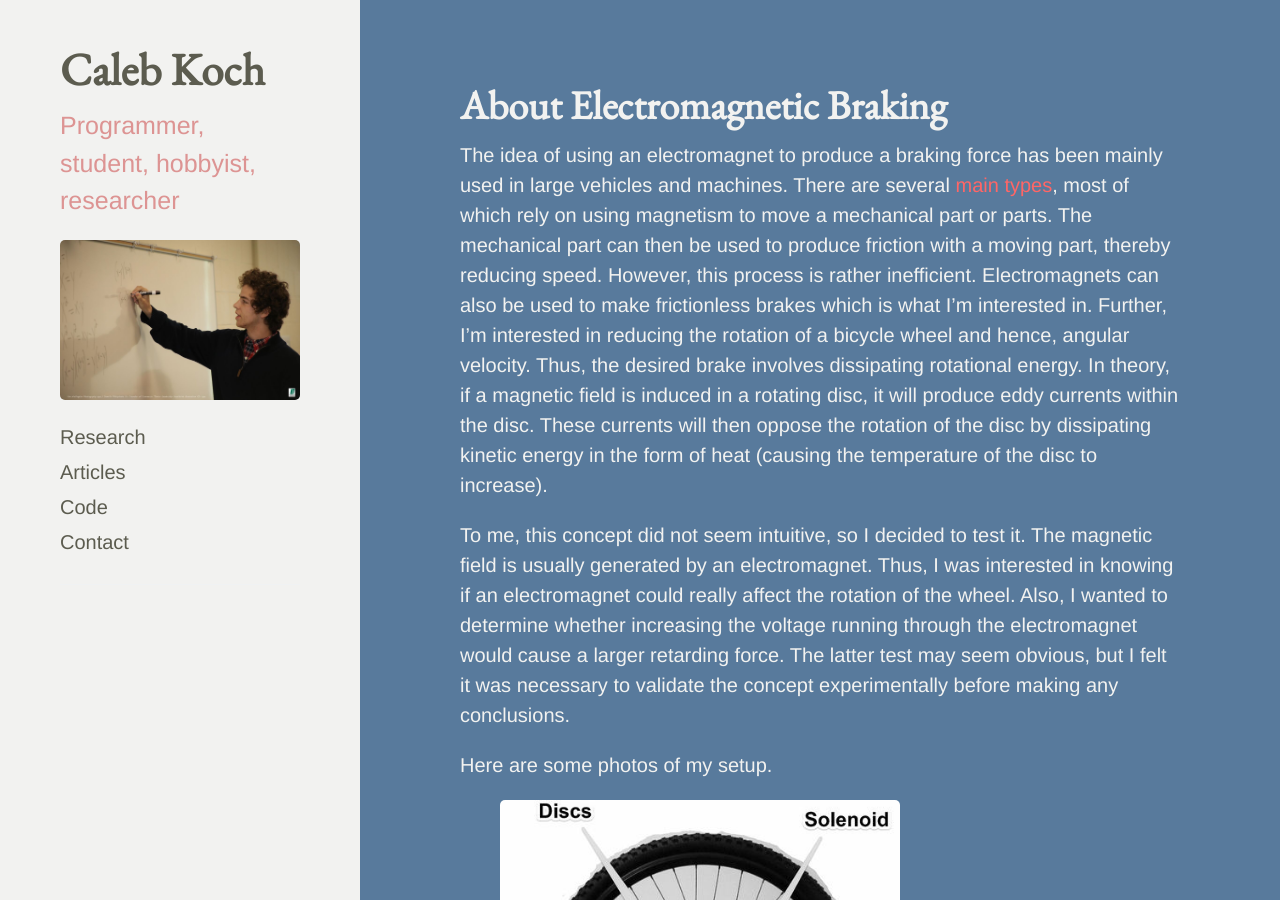
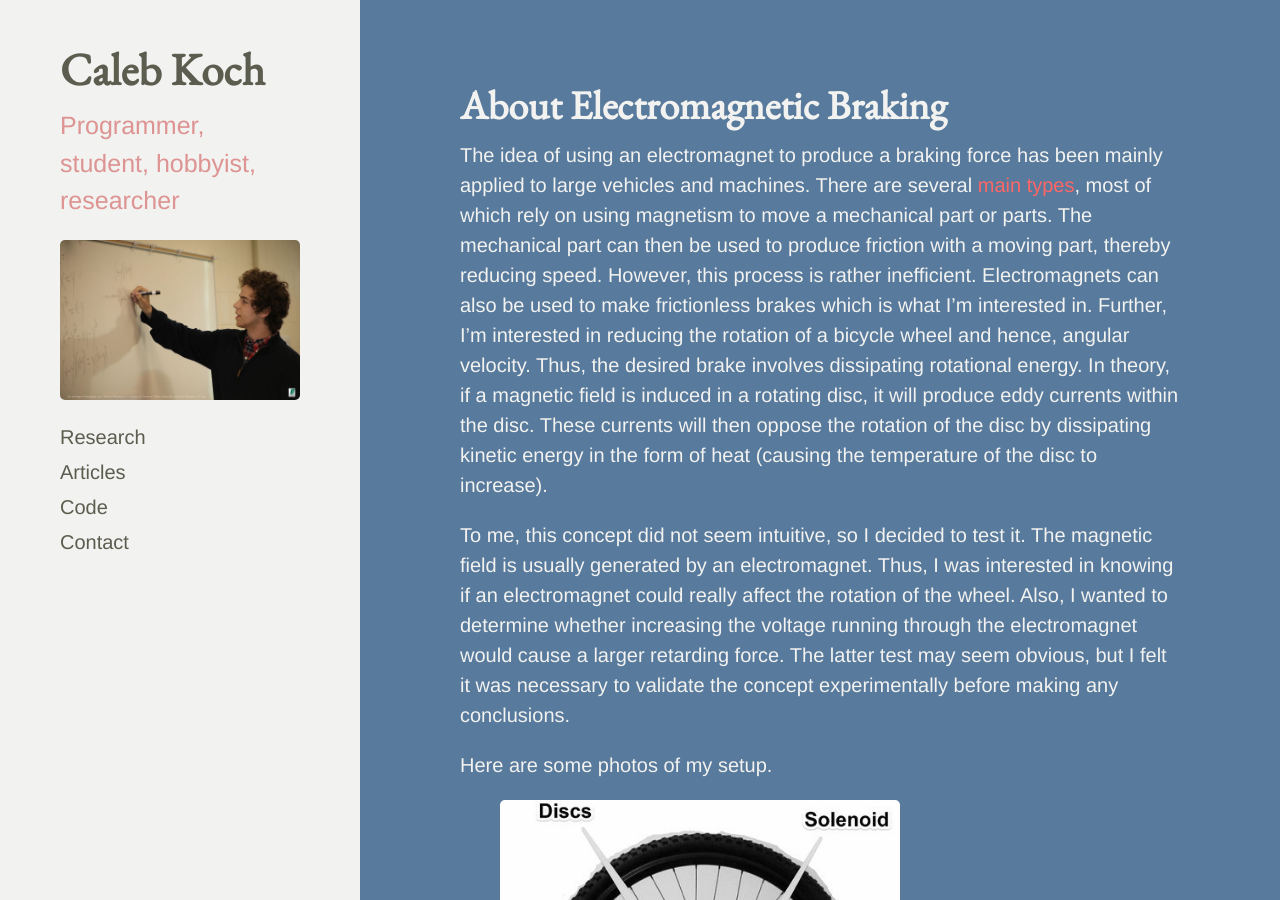
Before and after one commit to cakoch10/cakoch10.github.io, a Jekyll site: the page built from electromagnetism.md, in a window 1280 px wide and 900 px high. Built offline with Jekyll 4.4.1, drawn with Linux system fonts in a browser that asks for light colours; Markdown is read by kramdown in place of the engine named in the settings.

Commit message:
Update electromagnetism.md

```diff
--- a/electromagnetism.md
+++ b/electromagnetism.md
@@ -2,7 +2,7 @@
 layout: page
 title: About Electromagnetic Braking
 ---
-<span style="color:#f2f2f0">The idea of using an electromagnet to produce a braking force has been mainly used in large vehicles and machines. There are several [main types](https://en.wikipedia.org/wiki/Electromagnetic_brake), most of which rely on using magnetism to move a mechanical part or parts. The mechanical part can then be used to produce friction with a moving part, thereby reducing speed. However, this process is rather inefficient. Electromagnets can also be used to make frictionless brakes which is what I'm interested in. Further, I'm interested in reducing the rotation of a bicycle wheel and hence, angular velocity. Thus, the desired brake involves dissipating rotational energy. In theory, if a magnetic field is induced in a rotating disc, it will produce eddy currents within the disc. These currents will then oppose the rotation of the disc by dissipating kinetic energy in the form of heat (causing the temperature of the disc to increase).</span>
+<span style="color:#f2f2f0">The idea of using an electromagnet to produce a braking force has been mainly applied to large vehicles and machines. There are several [main types](https://en.wikipedia.org/wiki/Electromagnetic_brake), most of which rely on using magnetism to move a mechanical part or parts. The mechanical part can then be used to produce friction with a moving part, thereby reducing speed. However, this process is rather inefficient. Electromagnets can also be used to make frictionless brakes which is what I'm interested in. Further, I'm interested in reducing the rotation of a bicycle wheel and hence, angular velocity. Thus, the desired brake involves dissipating rotational energy. In theory, if a magnetic field is induced in a rotating disc, it will produce eddy currents within the disc. These currents will then oppose the rotation of the disc by dissipating kinetic energy in the form of heat (causing the temperature of the disc to increase).</span>
 
 <span style="color:#f2f2f0">To me, this concept did not seem intuitive, so I decided to test it. The magnetic field is usually generated by an electromagnet. Thus, I was interested in knowing if an electromagnet could really affect the rotation of the wheel. Also, I wanted to determine whether increasing the voltage running through the electromagnet would cause a larger retarding force. The latter test may seem obvious, but I felt it was necessary to validate the concept experimentally before making any conclusions.</span>
 
```
